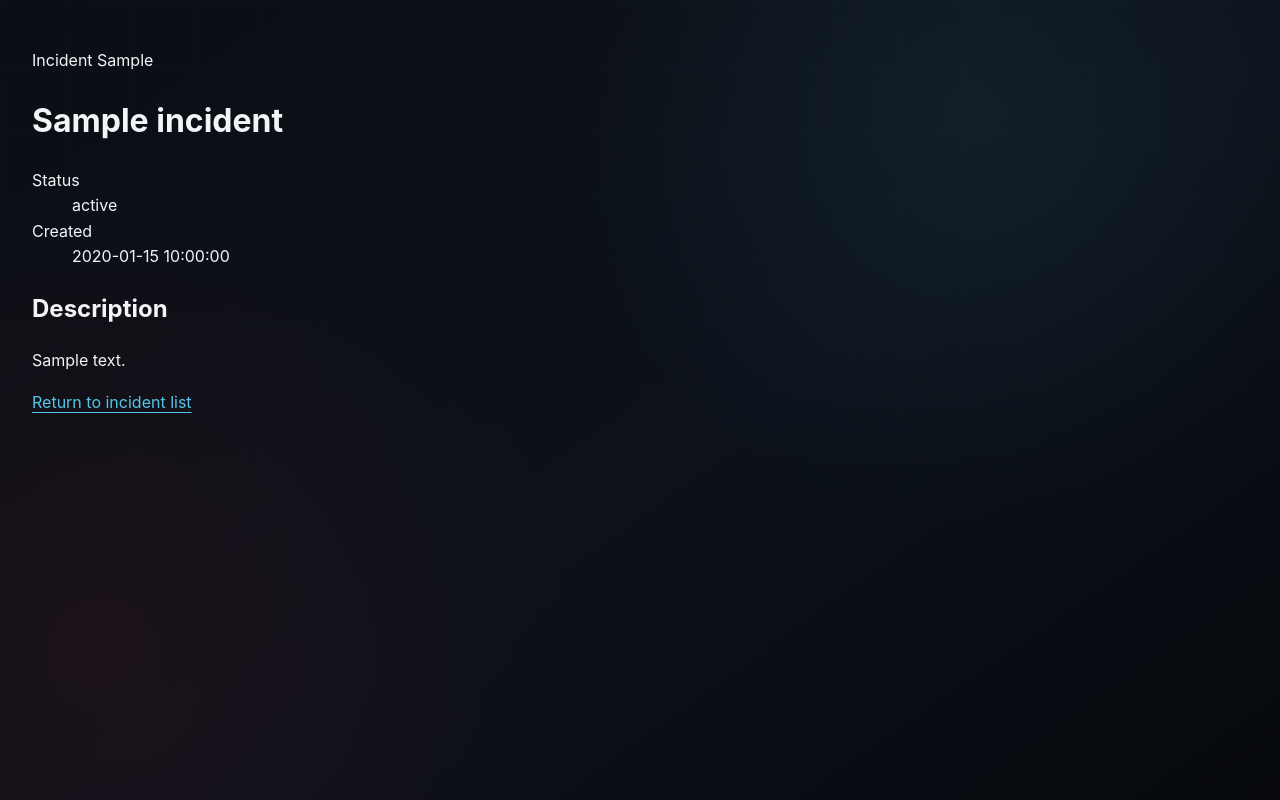
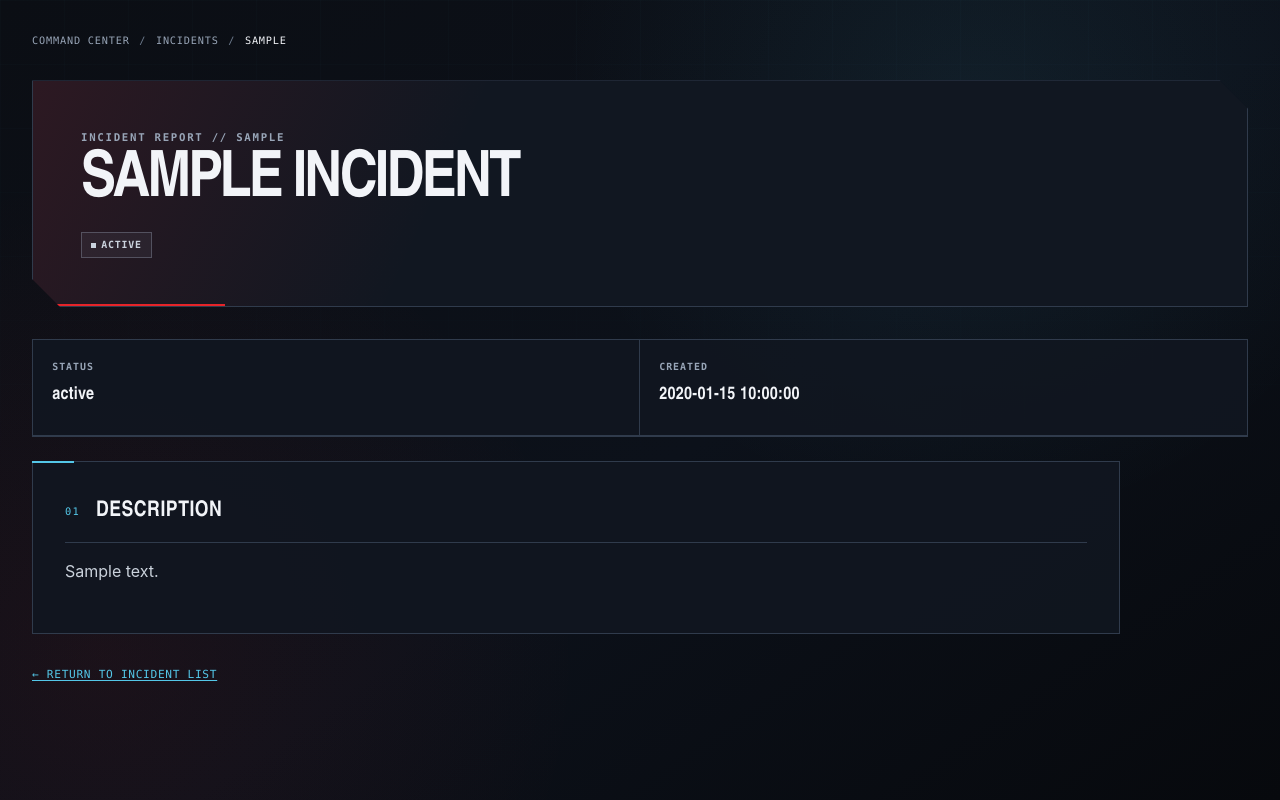
Before and after one commit to Jay-S99/CyberSec_Lab, a Python web app: template templates/incidents/details.html in a window 1280 px wide. Run offline with Jinja, Linux system fonts and the light colour scheme; the template is opened without the code that fills it: most values are stand-ins (such as "Sample title", 1, 10 or a date in 2020).

Commit message:
ui(incydenty): Przeprojektowano szczegóły zgłoszenia

```diff
--- a/templates/incidents/details.html
+++ b/templates/incidents/details.html
@@ -2,19 +2,20 @@
 {% block title %}{{ incident_identifier }} - DoomVault{% endblock %}
 {% block body_class %}dossier-page{% endblock %}
 {% block content %}
-<header class="dossier-header"><div><p class="dossier-kicker">Incident {{ incident_identifier }}</p><h1>{{ incident.title }}</h1></div></header>
+<nav class="breadcrumbs" aria-label="Breadcrumb"><a href="{{ url_for('auth.home') }}">Command center</a><span>/</span><a href="{% if can_review_incidents %}{{ url_for('incidents.review') }}{% else %}{{ url_for('incidents.index') }}{% endif %}">Incidents</a><span>/</span><span>{{ incident_identifier }}</span></nav>
+<header class="case-file-header"><div><p class="eyebrow">Incident report // {{ incident_identifier }}</p><h1>{{ incident.title }}</h1><div class="case-badges"><span class="badge status-{{ incident.status|lower }}">{{ incident.status }}</span></div></div></header>
 {% if notice %}<p role="status">{{ notice }}</p>{% endif %}
 {% if errors %}<div role="alert">{% for error in errors %}<p>{{ error }}</p>{% endfor %}</div>{% endif %}
-<dl class="dossier-metadata">
-  <div><dt>Status</dt><dd><span class="dossier-badge">{{ incident.status }}</span></dd></div>
+<dl class="metadata-grid">
+  <div><dt>Status</dt><dd>{{ incident.status }}</dd></div>
   <div><dt>Created</dt><dd>{{ incident.created_at }}</dd></div>
 </dl>
-<section class="dossier-section"><h2>Description</h2><p>{{ incident.description }}</p></section>
+<section class="content-panel"><div class="panel-heading"><span>01</span><h2>Description</h2></div><p>{{ incident.description }}</p></section>
 {% if can_convert %}
-<form method="post" action="{{ url_for('incidents.convert', incident_id=incident.id) }}">
+<form class="workflow-action" method="post" action="{{ url_for('incidents.convert', incident_id=incident.id) }}" data-confirm="Create a dossier draft from this incident report?">
   <input type="hidden" name="csrf_token" value="{{ csrf_token }}">
-  <button type="submit">Create dossier draft</button>
+  <button class="button button-primary" type="submit">Create dossier draft</button>
 </form>
 {% endif %}
-<p><a href="{% if can_review_incidents %}{{ url_for('incidents.review') }}{% else %}{{ url_for('incidents.index') }}{% endif %}">Return to incident list</a></p>
+<p class="back-link"><a href="{% if can_review_incidents %}{{ url_for('incidents.review') }}{% else %}{{ url_for('incidents.index') }}{% endif %}">← Return to incident list</a></p>
 {% endblock %}
```
